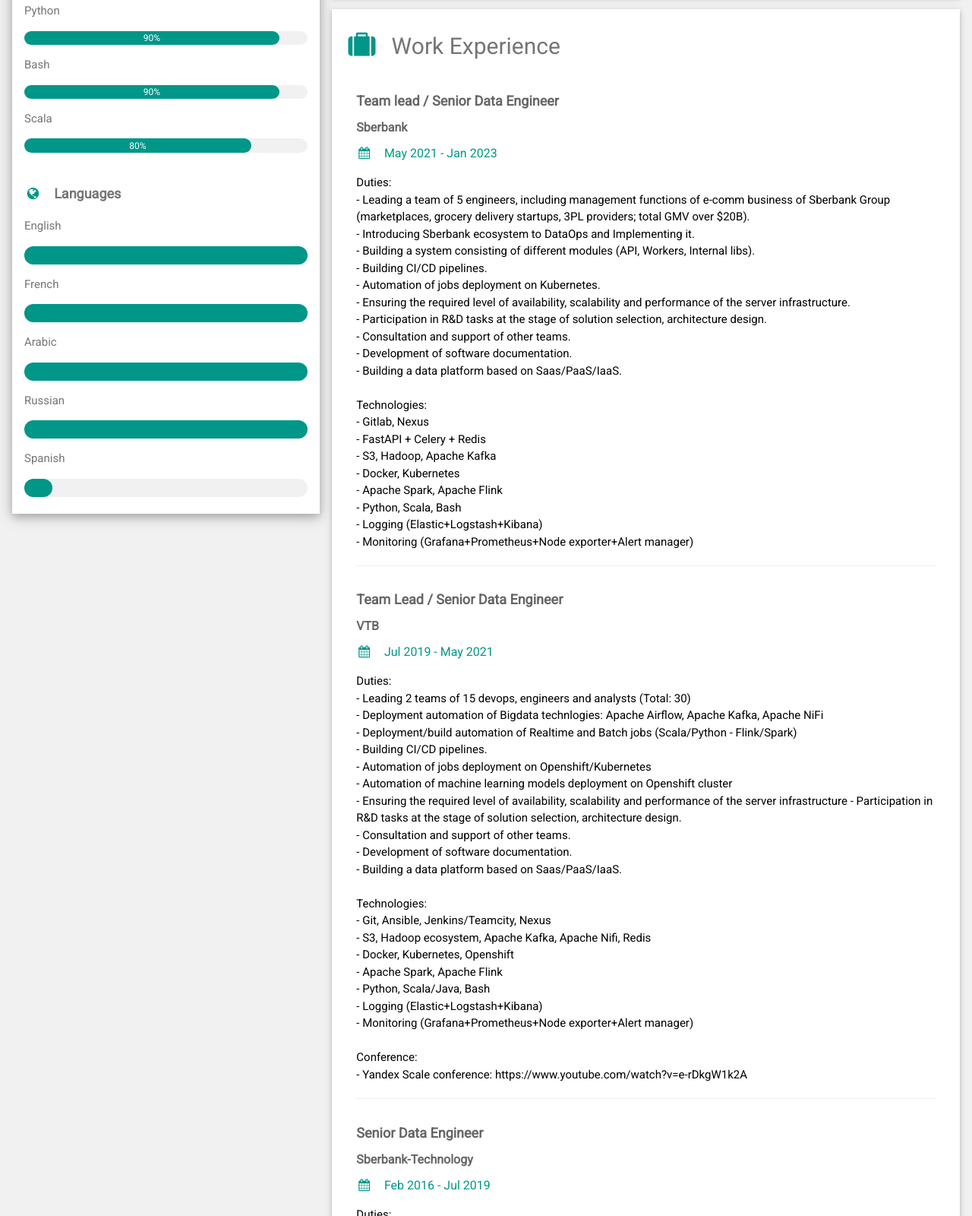
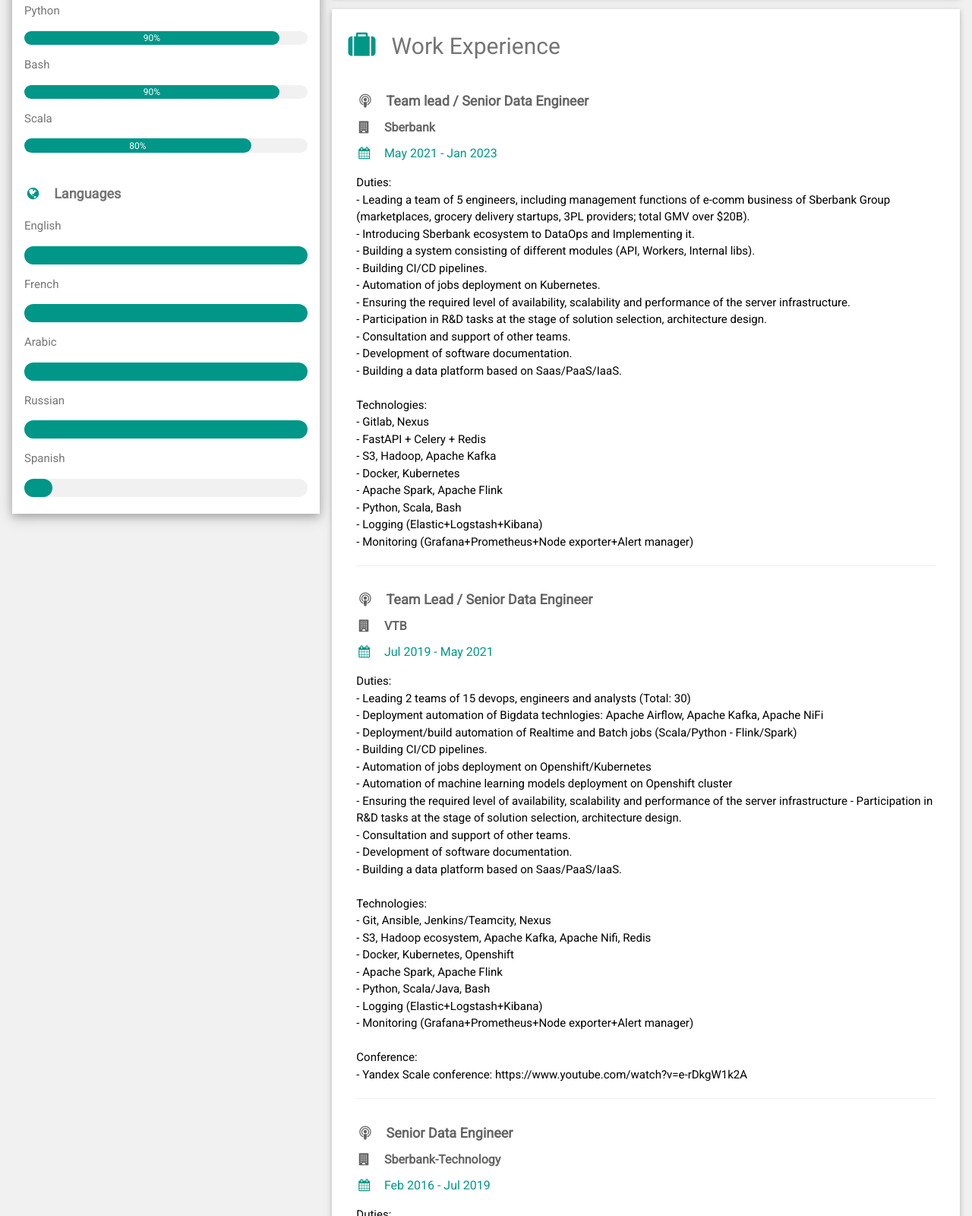
Before and after one commit to anvarknian/anvarknian.github.io, a plain HTML site: page index.html in a window 1280 px wide. Shown: the part 700-2300 px from the top of the page at 76% size. Drawn offline with nearby package versions, Linux system fonts and the light colour scheme.

Commit message:
Update index.html

```diff
--- a/index.html
+++ b/index.html
@@ -138,8 +138,9 @@
                             class="fa fa-suitcase fa-fw w3-margin-right w3-xxlarge w3-text-teal"></i>Work Experience
                     </h2>
                     <div class="w3-container">
-                        <h5 class="w3-opacity"><b>Team lead / Senior Data Engineer</b></h5>
-                        <h6 class="w3-opacity"><b>Sberbank</b></h6>
+                        <h5 class="w3-opacity"><b><i class="fa fa-podcast fa-fw w3-margin-right"></i>Team lead / Senior
+                                Data Engineer</b></h5>
+                        <h6 class="w3-opacity"><b><i class="fa fa-building fa-fw w3-margin-right"></i>Sberbank</b></h6>
                         <h6 class="w3-text-teal"><i class="fa fa-calendar fa-fw w3-margin-right"></i>May 2021 - Jan 2023
                         </h6>
                         <p>
@@ -171,8 +172,9 @@
                         <hr>
                     </div>
                     <div class="w3-container">
-                        <h5 class="w3-opacity"><b>Team Lead / Senior Data Engineer</b></h5>
-                        <h6 class="w3-opacity"><b>VTB</b></h6>
+                        <h5 class="w3-opacity"><b><i class="fa fa-podcast fa-fw w3-margin-right"></i>Team Lead / Senior
+                                Data Engineer</b></h5>
+                        <h6 class="w3-opacity"><b><i class="fa fa-building fa-fw w3-margin-right"></i>VTB</b></h6>
                         <h6 class="w3-text-teal"><i class="fa fa-calendar fa-fw w3-margin-right"></i>Jul 2019 - May 2021
                         </h6>
                         <p>
@@ -205,8 +207,10 @@
                         <hr>
                     </div>
                     <div class="w3-container">
-                        <h5 class="w3-opacity"><b>Senior Data Engineer</b></h5>
-                        <h6 class="w3-opacity"><b>Sberbank-Technology</b></h6>
+                        <h5 class="w3-opacity"><b><i class="fa fa-podcast fa-fw w3-margin-right"></i>Senior Data
+                                Engineer</b></h5>
+                        <h6 class="w3-opacity"><b><i
+                                    class="fa fa-building fa-fw w3-margin-right"></i>Sberbank-Technology</b></h6>
                         <h6 class="w3-text-teal"><i class="fa fa-calendar fa-fw w3-margin-right"></i>Feb 2016 - Jul 2019
                         </h6>
                         <p>
@@ -253,7 +257,8 @@
                     <h2 class="w3-text-grey w3-padding-16"><i
                             class="fa fa-certificate fa-fw w3-margin-right w3-xxlarge w3-text-teal"></i>Education</h2>
                     <div class="w3-container">
-                        <h5 class="w3-opacity"><b>Moscow Institute of Physics and Technology (State University)
+                        <h5 class="w3-opacity"><b><i class="fa fa-university fa-fw w3-margin-right"></i>Moscow Institute
+                                of Physics and Technology (State University)
                                 (MIPT)</b></h5>
                         <h6 class="w3-opacity"><b>Master's degree, Banking and Information Technologies (Applied
                                 Mathematics and Informatics)</b></h6>
@@ -266,7 +271,8 @@
                         <hr>
                     </div>
                     <div class="w3-container">
-                        <h5 class="w3-opacity"><b>Novgorod State University named after Yaroslav-the-Wise (NovSU)</b>
+                        <h5 class="w3-opacity"><b><i class="fa fa-university fa-fw w3-margin-right"></i>Novgorod State
+                                University named after Yaroslav-the-Wise (NovSU)</b>
                         </h5>
                         <h6 class="w3-opacity"><b>Bachelor's degree, Nanotechnology</b></h6>
 
```
